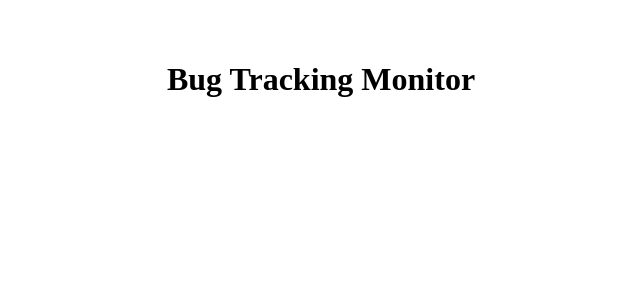
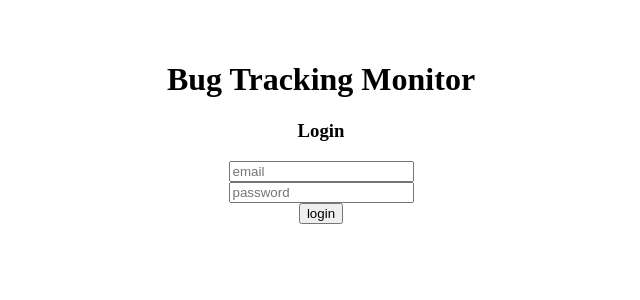
Before and after one commit to manav809/bug-tracker, a React (Vite) app in the folder client/: page / in a window 1280 px wide. Shown: the top 300 px of the page, without its empty margins (319-959 px from the left). Built offline with nearby package versions, Linux system fonts and the light colour scheme.

Commit message:
Add Login Form

```diff
--- a/client/src/App.jsx
+++ b/client/src/App.jsx
@@ -1,15 +1,16 @@
-import { useState } from 'react'
-import reactLogo from './assets/react.svg'
-import viteLogo from '/vite.svg'
-import './App.css'
+import { useState } from "react";
+import reactLogo from "./assets/react.svg";
+import viteLogo from "/vite.svg";
+import "./App.css";
+import LoginForm from "./components/Login";
 
 function App() {
-
   return (
     <>
       <h1>Bug Tracking Monitor</h1>
+      <LoginForm />
     </>
-  )
+  );
 }
 
-export default App
+export default App;
--- /dev/null
+++ b/client/src/components/Login.jsx
@@ -0,0 +1,33 @@
+import { useState } from "react";
+
+const LoginForm = (props) => {
+  const [email, setEmail] = useState("");
+  const [password, setPassword] = useState("");
+
+  return (
+    <>
+      <h3>Login</h3>
+      <form onSubmit={() => console.log("Login Activated")}>
+        <div>
+          <input
+            type="email"
+            value={email}
+            placeholder="email"
+            onChange={(event) => setEmail(event.target.value)}
+          />
+        </div>
+        <div>
+          <input
+            type="password"
+            value={password}
+            placeholder="password"
+            onChange={(event) => setPassword(event.target.value)}
+          />
+        </div>
+        <button type="submit">login</button>
+      </form>
+    </>
+  );
+};
+
+export default LoginForm
```
